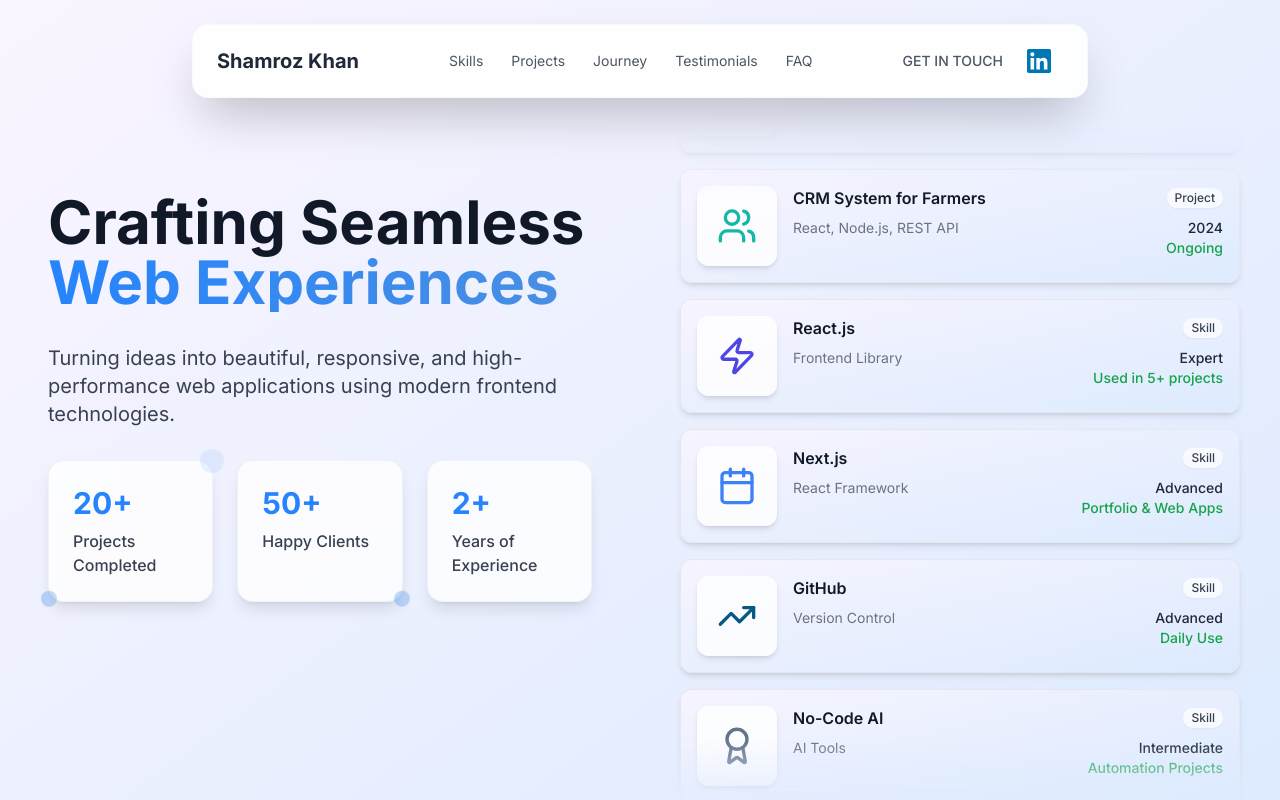
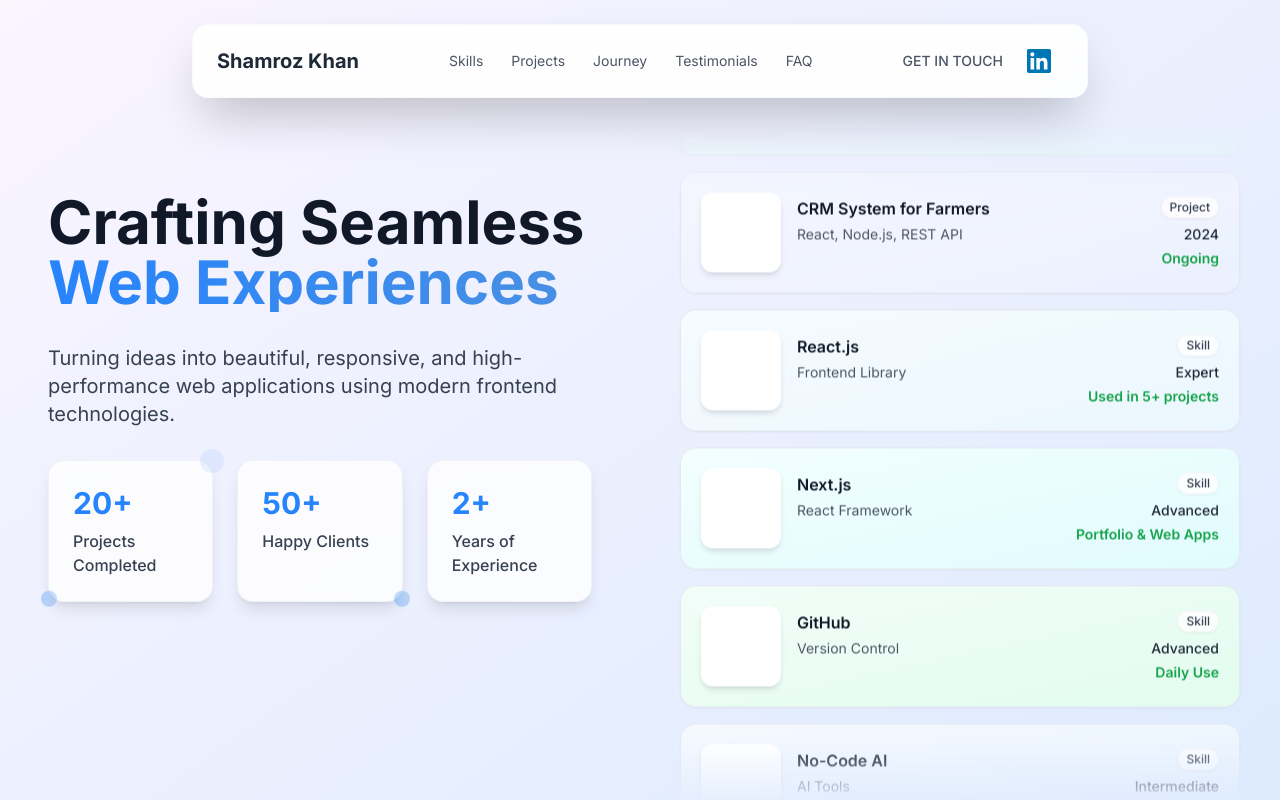
Before and after one commit to Shvmroz/project-next-portfolio, a Next.js app: page / in a window 1280 px wide. Shown: the top 800 px of the page. Built offline with nearby package versions, Linux system fonts and the light colour scheme.

Commit message:
Updated Hero.tsx

```diff
--- a/components/Hero.tsx
+++ b/components/Hero.tsx
@@ -9,6 +9,7 @@ import {
   Zap,
 } from "lucide-react";
 import AnimatedCounter from "./AnimatedCounter";
+import { Icon } from "@iconify/react";
 
 // Unified data for projects + skills
 const portfolioHistory = [
@@ -105,50 +106,128 @@ const portfolioHistory = [
   },
 ];
 
-function EventCard({ event, index }: { event: (typeof portfolioHistory)[0]; index: number; }) {
-  const IconComponent = event.icon;
+// function EventCard({ event, index }: { event: (typeof portfolioHistory)[0]; index: number; }) {
+//   const IconComponent = event.icon;
 
-  const iconColors = [
-    "text-slate-500",
+//   const iconColors = [
+//     "text-slate-500",
+//     "text-sky-500",
+//     "text-teal-500",
+//     "text-indigo-600",
+//     "text-blue-500",
+//     "text-sky-800",
+//   ];
+//   const iconColor = iconColors[index % iconColors.length] + " dark:text-gray-400";
+
+//   return (
+//     <div  className="relative rounded-xl border border-gray-200 shadow-md overflow-hidden">
+//       <div className="absolute inset-0 bg-gradient-to-br from-sky-25 to-sky-100 opacity-80" />
+
+//       <div className="relative flex items-start gap-4 p-4">
+//         <div className="flex-shrink-0 w-16 h-16 md:w-20 md:h-20 rounded-xl bg-white/80 flex items-center justify-center shadow-md">
+//           <IconComponent className={`w-8 h-8 md:w-10 md:h-10 ${iconColor.replace(' dark:text-gray-400', '')}`} />
+//         </div>
+
+//         <div className="flex-1 min-w-0">
+//           <div className="flex justify-between items-center mb-2">
+//             <h3 className="text-sm sm:text-base font-semibold text-gray-900 leading-tight truncate">
+//               {event.title}
+//             </h3>
+//             <span className="text-xs font-medium px-2 py-0.5 rounded-full bg-white/70 text-gray-700 shadow-sm">
+//               {event.type}
+//             </span>
+//           </div>
+
+//           <div className="gap-x-4 gap-y-1 text-xs sm:text-sm">
+//             <div className="flex justify-between">
+//               <span className="text-gray-500 text-xs sm:text-sm">
+//                 {event.attendees}
+//               </span>
+//               <span className="font-medium text-gray-800 text-xs sm:text-sm">
+//                 {event.date}
+//               </span>
+//             </div>
+
+//             <div className="flex justify-end">
+//               <span className="font-medium text-green-600 text-xs sm:text-sm">
+//                 {event.success}
+//               </span>
+//             </div>
+//           </div>
+//         </div>
+//       </div>
+//     </div>
+//   );
+// }
+
+ function EventCard({
+  event,
+  index,
+}: {
+  event: Event;
+  index: number;
+}) {
+  const fallbackIcons = [
+    "logos:react",
+    "logos:nodejs-icon",
+    "logos:tailwindcss-icon",
+    "logos:mongodb-icon",
+    "logos:typescript-icon",
+    "logos:nextjs-icon",
+  ];
+
+  const iconName = event.icon || fallbackIcons[index % fallbackIcons.length];
+
+  const gradients = [
+    "from-blue-50 to-blue-100",
+    "from-teal-50 to-teal-100",
+    "from-indigo-50 to-indigo-100",
+    "from-sky-50 to-sky-100",
+    "from-cyan-50 to-cyan-100",
+    "from-emerald-50 to-emerald-100",
+  ];
+  const gradient = gradients[index % gradients.length];
+
+  const iconShades = [
+    "text-blue-500",
+    "text-teal-500",
+    "text-indigo-500",
     "text-sky-500",
-    "text-teal-500",
-    "text-indigo-600",
-    "text-blue-500",
-    "text-sky-800",
+    "text-cyan-600",
+    "text-emerald-600",
   ];
-  const iconColor = iconColors[index % iconColors.length] + " dark:text-gray-400";
+  const iconColor = iconShades[index % iconShades.length];
 
   return (
-    <div  className="relative rounded-xl border border-gray-200 shadow-md overflow-hidden">
-      <div className="absolute inset-0 bg-gradient-to-br from-sky-25 to-sky-100 opacity-80" />
+    <div className="relative overflow-hidden rounded-2xl border border-gray-200 shadow-sm transition-all duration-300 hover:shadow-lg hover:-translate-y-1 bg-white/90 backdrop-blur-sm">
+      {/* Background Gradient */}
+      <div className={`absolute inset-0 bg-gradient-to-br ${gradient} opacity-60`} />
 
-      <div className="relative flex items-start gap-4 p-4">
-        <div className="flex-shrink-0 w-16 h-16 md:w-20 md:h-20 rounded-xl bg-white/80 flex items-center justify-center shadow-md">
-          <IconComponent className={`w-8 h-8 md:w-10 md:h-10 ${iconColor.replace(' dark:text-gray-400', '')}`} />
+      <div className="relative flex items-center gap-4 p-5">
+        {/* Icon Container */}
+        <div className="flex-shrink-0 w-16 h-16 md:w-20 md:h-20 rounded-xl bg-white shadow-md flex items-center justify-center">
+          <Icon icon={iconName} className={`w-10 h-10 ${iconColor}`} />
         </div>
 
+        {/* Details */}
         <div className="flex-1 min-w-0">
-          <div className="flex justify-between items-center mb-2">
-            <h3 className="text-sm sm:text-base font-semibold text-gray-900 leading-tight truncate">
+          <div className="flex justify-between items-start mb-1">
+            <h3 className="text-base font-semibold text-gray-900 truncate">
               {event.title}
             </h3>
-            <span className="text-xs font-medium px-2 py-0.5 rounded-full bg-white/70 text-gray-700 shadow-sm">
+            <span className="text-xs font-medium px-2 py-0.5 rounded-full bg-white/80 text-gray-700 shadow-sm border border-gray-100">
               {event.type}
             </span>
           </div>
 
-          <div className="gap-x-4 gap-y-1 text-xs sm:text-sm">
+          <div className="text-sm text-gray-600 flex flex-col gap-1">
             <div className="flex justify-between">
-              <span className="text-gray-500 text-xs sm:text-sm">
-                {event.attendees}
-              </span>
-              <span className="font-medium text-gray-800 text-xs sm:text-sm">
-                {event.date}
-              </span>
+              <span className="truncate">{event.attendees}</span>
+              <span className="text-gray-800 font-medium">{event.date}</span>
             </div>
 
             <div className="flex justify-end">
-              <span className="font-medium text-green-600 text-xs sm:text-sm">
+              <span className="font-semibold text-green-600">
                 {event.success}
               </span>
             </div>
```
